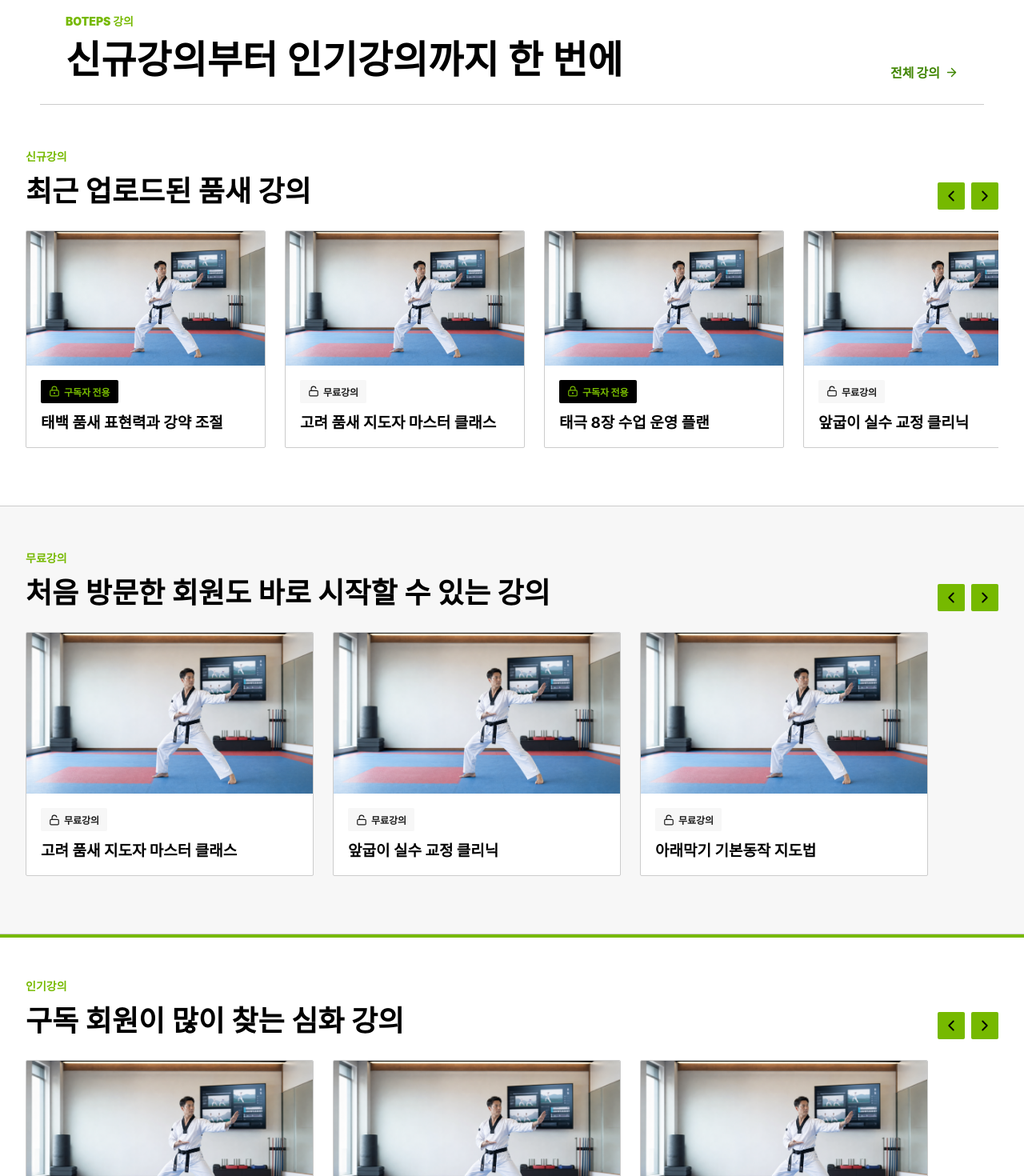
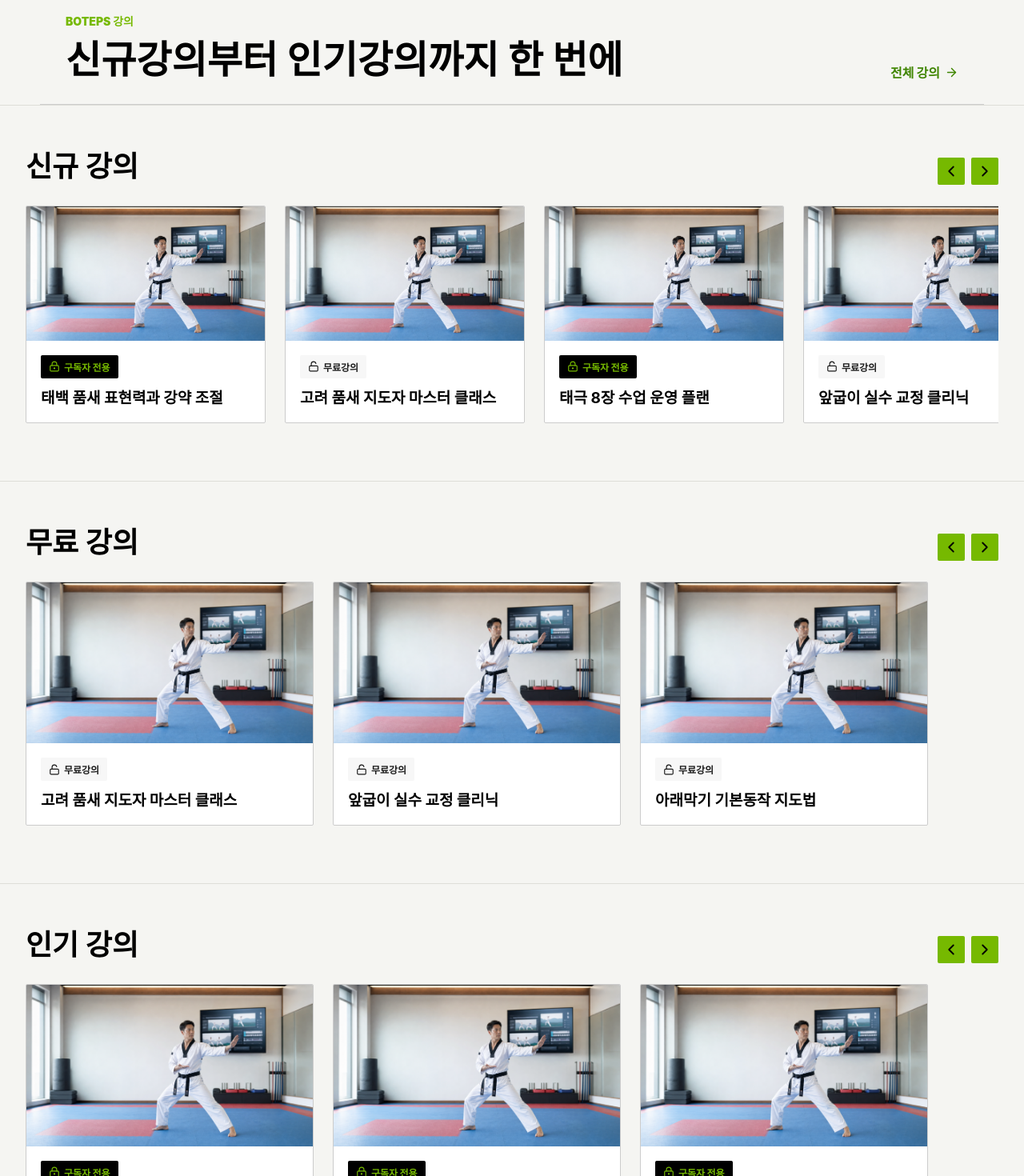
Before and after one commit to boteps4120-alt/botepswep, a Next.js app: page / in a window 1280 px wide. Shown: the part 1380-2850 px from the top of the page at 80% size. Built offline with nearby package versions, Linux system fonts and the light colour scheme; no server answers; the database is empty.

Commit message:
Refine home course rail styling

```diff
--- a/app/globals.css
+++ b/app/globals.css
@@ -715,6 +715,7 @@ h3 {
 }
 
 .home-course-sections {
+  background: #f5f5f2;
   display: grid;
   gap: 0;
   max-width: none;
@@ -736,18 +737,18 @@ h3 {
 }
 
 .course-rail-clean {
-  background: #fff;
+  background: #f5f5f2;
+  border-top: 1px solid #deded8;
 }
 
 .course-rail-soft {
-  background: #f7f7f7;
-  border-bottom: 1px solid var(--line);
-  border-top: 1px solid var(--line);
+  background: #f5f5f2;
+  border-top: 1px solid #deded8;
 }
 
 .course-rail-line {
-  background: #fff;
-  box-shadow: inset 0 4px 0 var(--red);
+  background: #f5f5f2;
+  border-top: 1px solid #deded8;
 }
 
 .course-rail-heading {
@@ -789,9 +790,21 @@ h3 {
   overscroll-behavior-x: contain;
   padding: 4px 0 18px;
   scroll-snap-type: x mandatory;
-  scrollbar-color: var(--red) #d9d9d9;
+  scrollbar-color: #111 #d8d8d4;
   scrollbar-width: thin;
   user-select: none;
+}
+
+.course-rail::-webkit-scrollbar {
+  height: 8px;
+}
+
+.course-rail::-webkit-scrollbar-track {
+  background: #d8d8d4;
+}
+
+.course-rail::-webkit-scrollbar-thumb {
+  background: #111;
 }
 
 .course-rail.dragging {
--- a/app/page.tsx
+++ b/app/page.tsx
@@ -105,9 +105,9 @@ export default async function HomePage() {
           </Link>
         </div>
 
-        <CourseRail eyebrow="신규강의" title="최근 업로드된 품새 강의" courses={newCourses} tone="clean" />
-        <CourseRail eyebrow="무료강의" title="처음 방문한 회원도 바로 시작할 수 있는 강의" courses={freeTopCourses} tone="soft" />
-        <CourseRail eyebrow="인기강의" title="구독 회원이 많이 찾는 심화 강의" courses={paidTopCourses} tone="line" />
+        <CourseRail eyebrow="" title="신규 강의" courses={newCourses} tone="clean" />
+        <CourseRail eyebrow="" title="무료 강의" courses={freeTopCourses} tone="soft" />
+        <CourseRail eyebrow="" title="인기 강의" courses={paidTopCourses} tone="line" />
       </section>
     </>
   );
--- a/components/course-rail.tsx
+++ b/components/course-rail.tsx
@@ -44,7 +44,7 @@ export function CourseRail({ eyebrow, title, courses, tone = "clean" }: CourseRa
     <section className={`course-rail-section course-rail-${tone}`}>
       <div className="course-rail-heading">
         <div>
-          <p className="eyebrow">{eyebrow}</p>
+          {eyebrow ? <p className="eyebrow">{eyebrow}</p> : null}
           <h3>{title}</h3>
         </div>
         <div className="rail-controls" aria-label={`${title} 이동`}>
```
